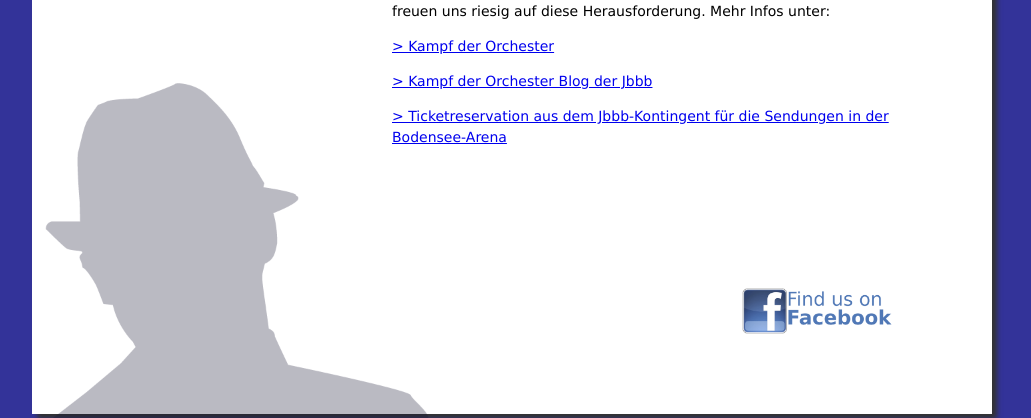
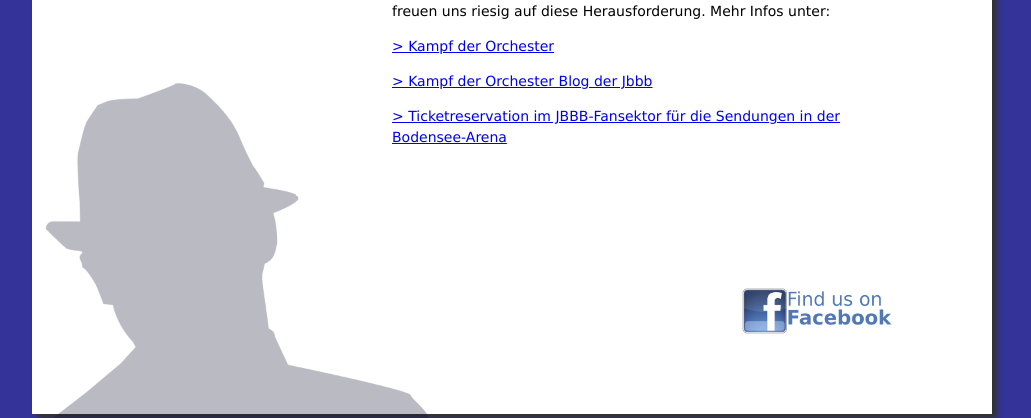
Before and after one commit to jasonboonbigband/website, a PHP site: page / in a window 1280 px wide. Shown: the part 767-1185 px from the top of the page, without its empty margins (128-1159 px from the left). Run offline with PHP 8.4, Linux system fonts and the light colour scheme.

Commit message:
description ticket reservation

```diff
--- a/index.php
+++ b/index.php
@@ -26,7 +26,7 @@
       Mehr Infos unter: <br /></p>
       <p><a href="http://www.srf.ch/kampfderorchester" target="_blank">&gt; Kampf der Orchester</a></p>
       <p><a href="http://jasonboonbigband.blogspot.ch/" target="_blank">&gt; Kampf der Orchester Blog der Jbbb</a></p>
-      <p><a href="https://docs.google.com/forms/d/1EfILTbdNnSBgnW282pQP-UKd3-bXhVSN8xUmt9eM9DY/viewform?usp=send_form" target="_blank">&gt; Ticketreservation aus dem Jbbb-Kontingent für die Sendungen in der Bodensee-Arena</a></p>
+      <p><a href="https://docs.google.com/forms/d/1EfILTbdNnSBgnW282pQP-UKd3-bXhVSN8xUmt9eM9DY/viewform?usp=send_form" target="_blank">&gt; Ticketreservation im JBBB-Fansektor f&uuml;r die Sendungen in der Bodensee-Arena</a></p>
       <p>&nbsp;</p>
       <p>&nbsp;</p>
       <p><br>
```
